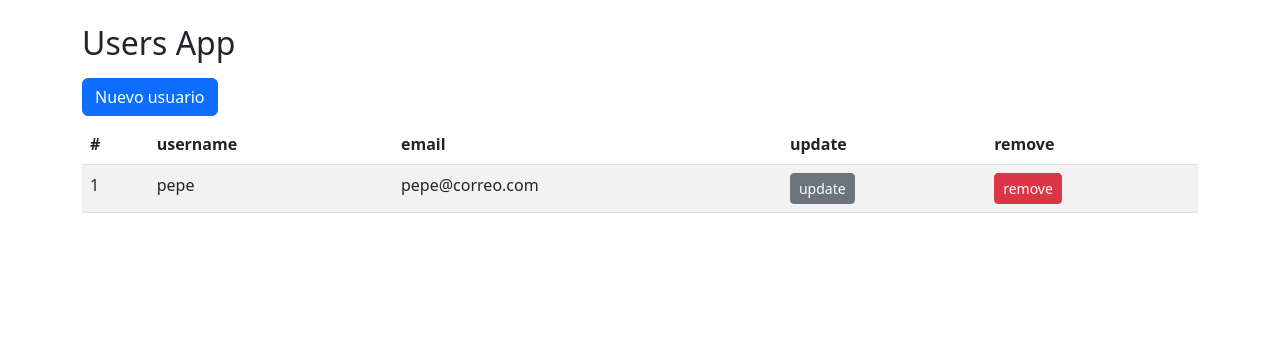
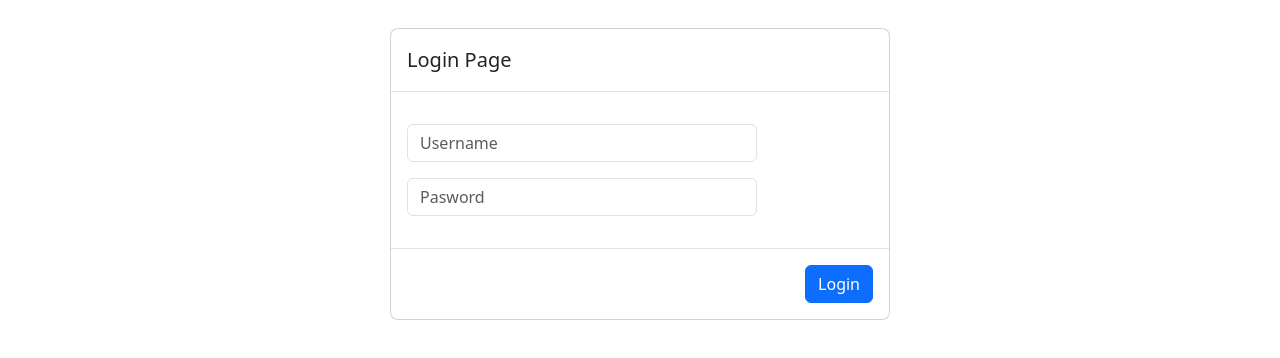
Before and after one commit to aguramirez/users-app, a React (Vite) app: page / in a window 1280 px wide. Shown: the top 358 px of the page. Built offline with nearby package versions, Linux system fonts and the light colour scheme.

Commit message:
Login terminado

```diff
--- a/src/UsersApp.jsx
+++ b/src/UsersApp.jsx
@@ -1,55 +1,33 @@
-import { UserModalForm } from "./components/UserModalForm";
-import { UsersList } from "./components/UsersList"
-import { useUsers } from "./hooks/useUsers";
+import { useReducer } from "react"
+import { LoginPage } from "./auth/pages/LoginPage"
+import { UsersPage } from "./pages/UsersPage"
+import { loginReducer } from "./auth/reducers/LoginReducer"
+import Swal from "sweetalert2"
 
+const initialLogin = {
+    isAuth: false,
+    user: undefined,
+}
 
 export const UsersApp = () => {
 
-    const {
-        users,
-        userSelected,
-        initialUserForm,
-        visibleForm,
-        handlerAddUser,
-        handlerRemoveUser,
-        handlerUserSelectedForm,
-        handlerOpenForm,
-        handlerCloseForm,
-    } = useUsers();
+    const [login, dispatch] = useReducer(loginReducer, initialLogin);
 
+    const handlerLogin = ({username, password}) => {
+        if(username === 'admin' && password === '12345'){
+            const user = {username: 'admin'}
+            dispatch({
+                type: 'login',
+                payload: user,
+            });
+        }else{
+            Swal.fire('Error Login', 'Username o password invalidos', 'error');
+        }
+    }
     return (
         <>
-            {!visibleForm ||
-                <UserModalForm
-                    userSelected={userSelected}
-                    initialUserForm={initialUserForm}
-                    handlerAddUser={handlerAddUser}
-                    handlerCloseForm={handlerCloseForm}
-                />}
+            {login.isAuth ? <UsersPage /> : <LoginPage handlerLogin={handlerLogin} /> }
 
-            <div className="container my-4">
-                <h2>Users App</h2>
-                <div className="row">
-
-                    <div className="col">
-                        {
-                            visibleForm ||
-                            <button className="btn btn-primary my-2" onClick={handlerOpenForm}>
-                                Nuevo usuario
-                            </button>
-                        }
-                        {
-                            users.length === 0
-                                ? <div className="alert alert-warning">No hay usuarios en el sistema!</div>
-                                : <UsersList
-                                    handlerUserSelectedForm={handlerUserSelectedForm}
-                                    handlerRemoveUser={handlerRemoveUser}
-                                    users={users} />
-                        }
-
-                    </div>
-                </div>
-            </div>
         </>
     )
 
--- /dev/null
+++ b/src/auth/pages/LoginPage.jsx
@@ -0,0 +1,69 @@
+import { useState } from "react";
+import Swal from "sweetalert2";
+
+const initialLoginForm = {
+    username: '',
+    password: '',
+}
+
+export const LoginPage = ({handlerLogin}) => {
+
+    const [loginForm, setLoginForm] = useState(initialLoginForm);
+    const {username, password} = loginForm;
+
+
+    const onInputChange = ({target}) => {
+        const {name, value} = target;
+        setLoginForm({
+            ...loginForm,
+            [name]: value,
+        })
+    }
+
+    const onSubmit = (event) => {
+        event.preventDefault();
+        if(!username || !password) {
+            Swal.fire('Error de validacion', 'Username y password requeridos', 'error');
+        }
+
+        // aca implementamo un login con el backend, ahora solo lo simulamos
+
+        handlerLogin({username, password});
+
+        setLoginForm(initialLoginForm);
+    }
+    return (
+
+        <div className="modal" style={ {display:"block"}} tabIndex="-1">
+            <div className="modal-dialog">
+                <div className="modal-content">
+                    <div className="modal-header">
+                        <h5 className="modal-title">Login Page</h5>
+                    </div>
+                    <form onSubmit={onSubmit}>
+                        <div className="modal-body">
+                            <input
+                                className="form-control my-3 w-75"
+                                placeholder="Username"
+                                name="username"
+                                value={username}
+                                onChange={onInputChange} />
+                            <input
+                                className="form-control my-3 w-75"
+                                placeholder="Pasword"
+                                type="password"
+                                name="password"
+                                value={password}
+                                onChange={onInputChange} />
+                        </div>
+                        <div className="modal-footer">
+                            <button
+                                className="btn btn-primary"
+                                type="submit">Login</button>
+                        </div>
+                    </form>
+                </div>
+            </div>
+        </div>
+    );
+}
--- /dev/null
+++ b/src/auth/reducers/LoginReducer.js
@@ -0,0 +1,19 @@
+
+export const loginReducer = (state={}, action) => {
+
+    switch (action.type) {
+        case 'login':
+            return {
+                isAuth: true,
+                user: action.payload,
+            };
+
+        case 'logout':
+            return {
+                isAuth: false,
+            };
+
+        default:
+            return state;
+    }
+}
--- /dev/null
+++ b/src/pages/UsersPage.jsx
@@ -0,0 +1,56 @@
+import { UserModalForm } from "../components/UserModalForm";
+import { UsersList } from "../components/UsersList"
+import { useUsers } from "../hooks/useUsers";
+
+
+export const UsersPage = () => {
+
+    const {
+        users,
+        userSelected,
+        initialUserForm,
+        visibleForm,
+        handlerAddUser,
+        handlerRemoveUser,
+        handlerUserSelectedForm,
+        handlerOpenForm,
+        handlerCloseForm,
+    } = useUsers();
+
+    return (
+        <>
+            {!visibleForm ||
+                <UserModalForm
+                    userSelected={userSelected}
+                    initialUserForm={initialUserForm}
+                    handlerAddUser={handlerAddUser}
+                    handlerCloseForm={handlerCloseForm}
+                />}
+
+            <div className="container my-4">
+                <h2>Users App</h2>
+                <div className="row">
+
+                    <div className="col">
+                        {
+                            visibleForm ||
+                            <button className="btn btn-primary my-2" onClick={handlerOpenForm}>
+                                Nuevo usuario
+                            </button>
+                        }
+                        {
+                            users.length === 0
+                                ? <div className="alert alert-warning">No hay usuarios en el sistema!</div>
+                                : <UsersList
+                                    handlerUserSelectedForm={handlerUserSelectedForm}
+                                    handlerRemoveUser={handlerRemoveUser}
+                                    users={users} />
+                        }
+
+                    </div>
+                </div>
+            </div>
+        </>
+    )
+
+}
```
